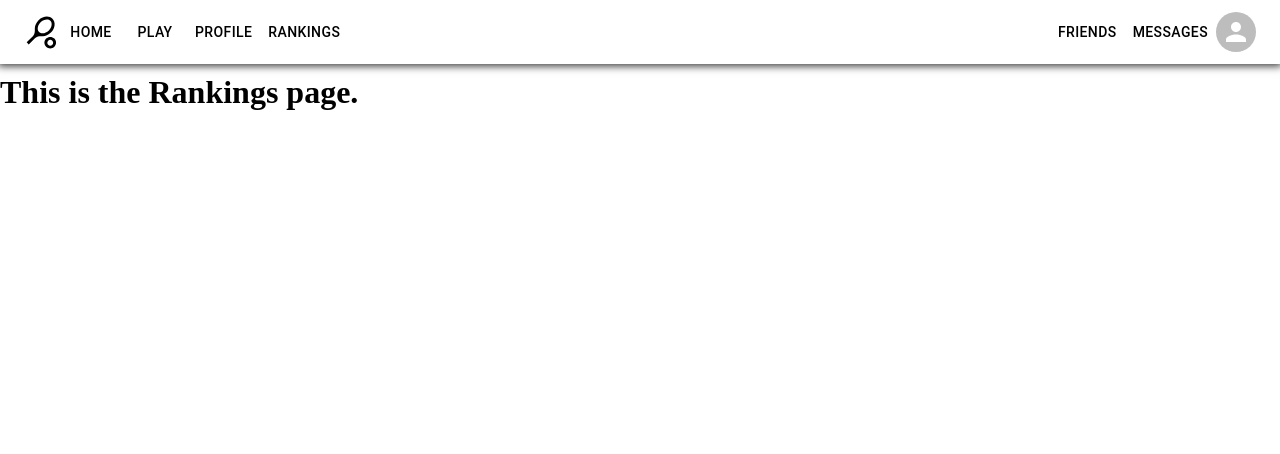
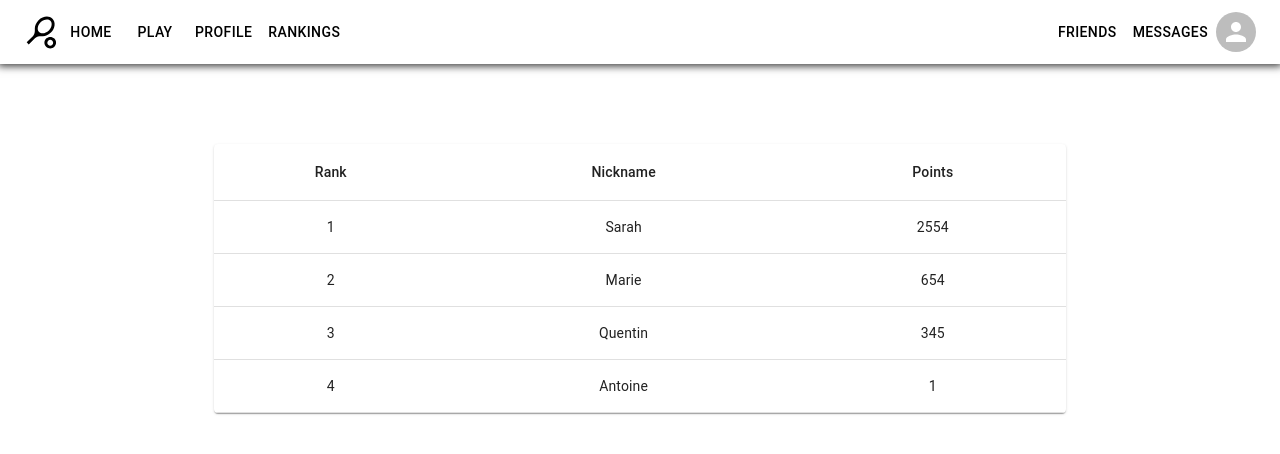
Before and after one commit to ugo-dt/ft_transcendence, a React (Vite) app in the folder frontend/: page /rankings in a window 1280 px wide. Shown: the top 454 px of the page. Built offline with nearby package versions, Linux system fonts and the light colour scheme.

Commit message:
Implement basic leaderboard

```diff
--- a/frontend/src/pages/Rankings.tsx
+++ b/frontend/src/pages/Rankings.tsx
@@ -5,14 +5,77 @@
 //
 //  See their current ranking
 
+import React from "react";
+
+import {
+  Container,
+  CssBaseline,
+  Paper,
+  Table,
+  TableBody,
+  TableCell,
+  TableContainer,
+  TableHead,
+  TableRow
+} from "@mui/material";
+
+const placeholder = [
+  {
+    id: 0,
+    rank: 3,
+    nickname: "Quentin",
+    points: 345
+  },
+  {
+    id: 1,
+    rank: 1,
+    nickname: "Sarah",
+    points: 2554
+  },
+  {
+    id: 2,
+    rank: 4,
+    nickname: "Antoine",
+    points: 1
+  },
+  {
+    id: 3,
+    rank: 2,
+    nickname: "Marie",
+    points: 654
+  },
+];
+
 function Rankings() {
-	return (
-    <div className="Rankings">
-		  <h1>
-        This is the Rankings page.
-      </h1>
-    </div>
-	);
+  placeholder.sort((a, b) => a.rank - b.rank);
+  // ADD CSSBASELINE TO ROOT APP IN ORDER TO RESET BROWSER CSS?
+  return (
+    <Container maxWidth="md">
+      <CssBaseline />
+      <TableContainer component={Paper} sx={{mt: 10}}>
+        <Table>
+          <TableHead>
+            <TableRow>
+              <TableCell align="center">Rank</TableCell>
+              <TableCell align="center">Nickname</TableCell>
+              <TableCell align="center">Points</TableCell>
+            </TableRow>
+          </TableHead>
+          <TableBody>
+            {placeholder.map(item => {
+              return (
+                <TableRow key={item.id}>
+                  <TableCell align="center">{item.rank}</TableCell>
+                  <TableCell align="center">{item.nickname}</TableCell>
+                  <TableCell align="center">{item.points}</TableCell>
+                </TableRow>
+              )
+            })}
+          </TableBody>
+        </Table>
+      </TableContainer>
+    </Container>
+  );
 }
 
 export default Rankings;
```
